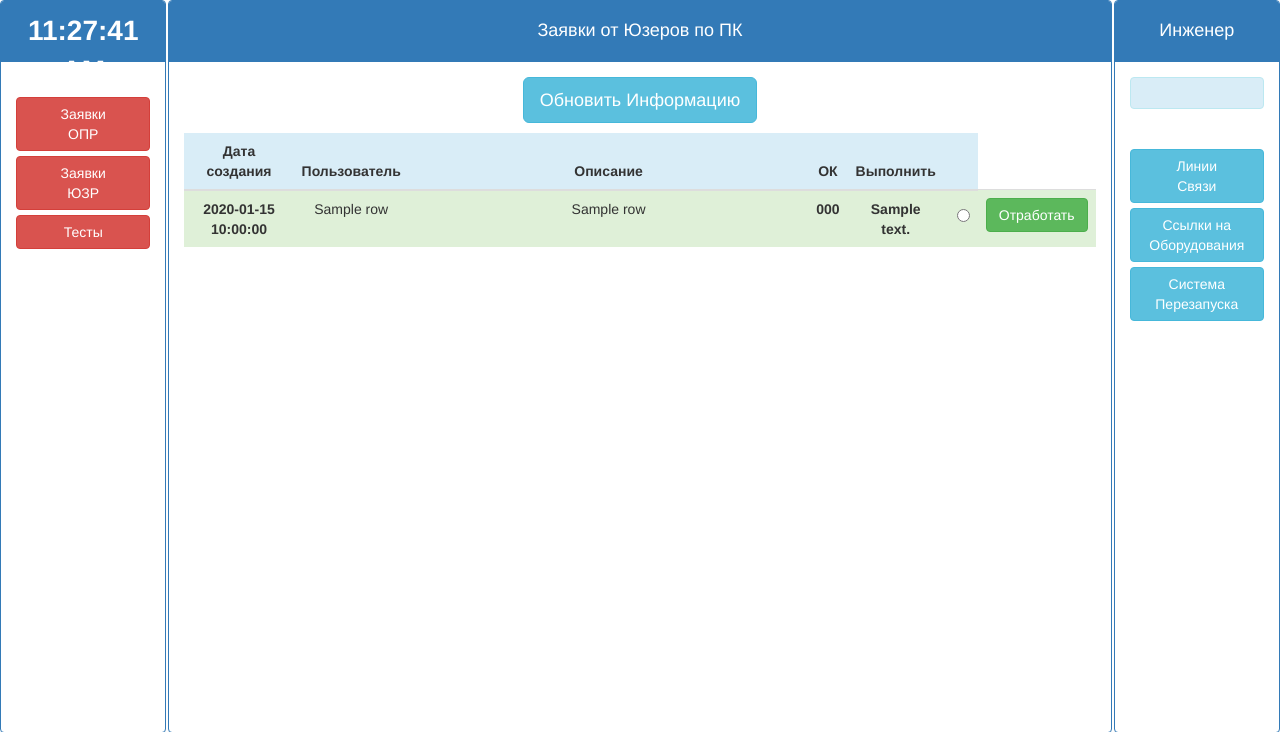
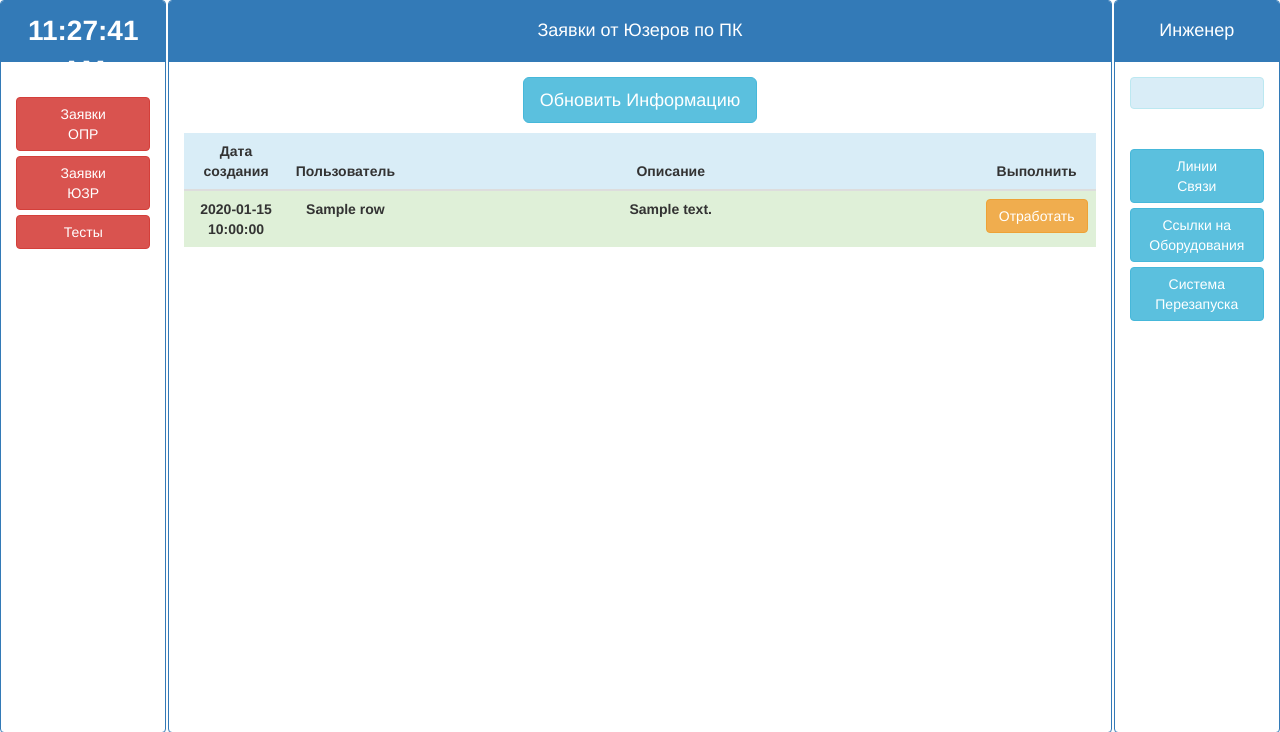
Before and after one commit to freegenrih/Operator-v0.2, a Python web app: template FlaskApp/FlaskApp/templates/engineer/engineer_application_pc_users.html in a window 1280 px wide. Shown: the top 732 px of the page. Run offline with Jinja, Linux system fonts and the light colour scheme; the template is opened without the code that fills it: most values are stand-ins (such as "Sample title", 1, 10 or a date in 2020); some libraries are stand-ins or nearby versions.

Commit message:
Страница оператора (отработка заявок юзеров)

```diff
--- a/FlaskApp/FlaskApp/templates/engineer/engineer.html
+++ b/FlaskApp/FlaskApp/templates/engineer/engineer.html
@@ -52,7 +52,8 @@
                         </label>
                     </td>
                     <td class="text-center">
-                        <button type="submit" name="submit" value="completion" class="btn btn-success">Отработать
+                        <button type="submit" name="submit" value="completion" class="btn btn-success">
+                            Отработать
                         </button>
                     </td>
                 </tr>
--- a/FlaskApp/FlaskApp/templates/engineer/engineer_application_pc_users.html
+++ b/FlaskApp/FlaskApp/templates/engineer/engineer_application_pc_users.html
@@ -28,40 +28,90 @@
             <table class="table table-striped">
                 <thead>
                 <tr class="info">
-                <th width="12%" class="text-center">Дата создания</th>
-                <th width="10%" class="text-center">Пользователь</th>
-                <th width="44%" class="text-center">Описание</th>
-                <th width="1%" class="text-center">ОК</th>
-                <th width="3%" class="text-center">Выполнить</th>
-                <th width="2%" class="text-center"></th>
+                    <th width="12%" class="text-center">Дата создания</th>
+                    <th width="10%" class="text-center">Пользователь</th>
+                    <th width="72%" class="text-center">Описание</th>
+                    <th width="1%" class="text-center"></th>
+                    <th width="3%" class="text-center">Выполнить</th>
                 </tr>
                 </thead>
+                <tbody>
+                {% if users_application_pc %}
+                    {% for row in users_application_pc %}
+{#                        <form method="post" action="{{ url_for('users_application_pc') }}">#}
+                            <tr class="success">
+                                <td class="text-center" width="12%"><strong>{{ row.date_of_creation }}</strong></td>
+                                <td class="text-center" width="10%"><strong>{{ row.name_user_creation_app }}</strong>
+                                </td>
+                                <td class="text-center" width="67%"><strong>{{ row.message }}</strong></td>
+                                <td class="text-center" width="5%"></td>
+                                <td class="text-center" width="5%">
 
-                {% if application_engineer %}
-                    {% for row in application_engineer %}
-                        <tbody>
-                        <form method="post" action="{{ url_for('engineer') }}">
-                            <tr class="success">
-                                <td class="text-center"><strong>{{ row.date_of_creation }}</strong></td>
-                                <td class="text-center">{{ row.name_operator }}</td>
-                                <td class="text-center">{{ row.name_pult }}</td>
-                                <td class="text-center"><strong>{{ row.number_object }}</strong></td>
-                                <td class="text-center"><strong>{{ row.message }}</strong></td>
-                                <td class="text-center">
-                                    <label style="padding-left: 5px; padding-top: 6px;">
-                                        <input type="radio" name="optradio" value="{{ row.id }}" required>
-                                    </label>
-                                </td>
-                                <td class="text-center">
-                                    <button type="submit" name="submit" value="completion" class="btn btn-success">
-                                        Отработать
-                                    </button>
+                                    <!------------------------------Блок мод меню отработки заявки юзера------------------------>
+                                    <div class="container-fluid">
+                                        <div class="row">
+                                            <div class="text-center">
+                                                <!-- Trigger the modal with a button -->
+                                                <button type="button" class="btn btn-warning" data-toggle="modal"
+                                                        data-target="#myModal"
+                                                        data-placement="right"
+                                                        title="Нажать левую кнопку мыши для отработки заявки">
+                                                    Отработать
+                                                </button>
+
+                                                <!-- Modal -->
+                                                <div class="modal fade" id="myModal" role="dialog">
+                                                    <div class="modal-dialog">
+                                                        <!-- Modal content-->
+                                                        <div class="modal-content">
+                                                            <div class="modal-header">
+                                                                <button type="button" class="close"
+                                                                        data-dismiss="modal">&times;
+                                                                </button>
+                                                                <h4 class="modal-title">Выполненная работа</h4>
+                                                            </div>
+                                                            <div class="modal-body">
+                                                                <form method="post"
+                                                                      action="{{ url_for('engineer_users_application_pc') }}">
+                                                                    <div class="form-group">
+                                                                        <label for="comment">Какая работа выполнена                                                                          нужно:</label>
+                                                                        <textarea class="form-control"
+                                                                                  name="add_comment" rows="5"
+                                                                                  id="comment"> </textarea>
+                                                                    </div>
+                                                                    <label style="padding-left: 2px; padding-top: 6px;">
+                                                                        <input type="radio" name="optradio"
+                                                                               value="{{ row.id }}" required
+                                                                               title="Кликнуть для потверждения">
+                                                                        Выделить для потверждения
+                                                                    </label>
+                                                                    <div class="form-group">
+                                                                        <button type="submit" name="submit"
+                                                                                value="completion"
+                                                                                class="btn btn-success">
+                                                                            Закрыть Заявку
+                                                                        </button>
+                                                                    </div>
+                                                                </form>
+                                                            </div>
+                                                            <div class="modal-footer">
+                                                                <button type="button" class="btn btn-default"
+                                                                        data-dismiss="modal">Закрыть
+                                                                </button>
+                                                            </div>
+                                                        </div>
+                                                    </div>
+                                                </div>
+                                            </div>
+                                        </div>
+                                    </div>
+                                    <!-------------------------Конец Блока  мод меню отработки заявки юзера---------------------->
                                 </td>
                             </tr>
-                        </form>
-                        </tbody>
+{#                        </form>#}
                     {% endfor %}
                 {% endif %}
+                </tbody>
             </table>
         </div>
     </div>
--- a/FlaskApp/FlaskApp/templates/users/users_application_pc.html
+++ b/FlaskApp/FlaskApp/templates/users/users_application_pc.html
@@ -45,7 +45,7 @@
                             <h4 class="modal-title">Заявка СисАдмину </h4>
                         </div>
                         <div class="modal-body">
-                            <form method="post" action="{{ url_for('operator') }}">
+                            <form method="post" action="{{ url_for('users_application_pc') }}">
                                 <div class="form-group">
                                     <label for="sel1">Быстрые варианты:</label>
                                     <select class="form-control" name="select_operation" id="sel1">
@@ -100,7 +100,6 @@
            <tbody>
             {%if users_application_pc%}
             {%for row in users_application_pc%}
-
             <form method="post" action="{{ url_for('users_application_pc') }}">
                 <tr class="success">
                     <td class="text-center" width="12%"><strong>{{row.date_of_creation}}</strong></td>
@@ -118,7 +117,6 @@
                     </td>
                 </tr>
             </form>
-
             {%endfor%}
             {%endif%}
            </tbody>
@@ -131,7 +129,7 @@
 
 
 {%block rightmenuhead%}
-<h4 class="text-center">Инженер</h4>
+<h4 class="text-center">Пользователь</h4>
 {%endblock rightmenuhead%}
 
 {%block rightmenu%}
```
Also changed, not shown: FlaskApp/FlaskApp/views/base_views.py (+30 -6 lines), FlaskApp/FlaskApp/views/executor.py (+29 -20 lines).
